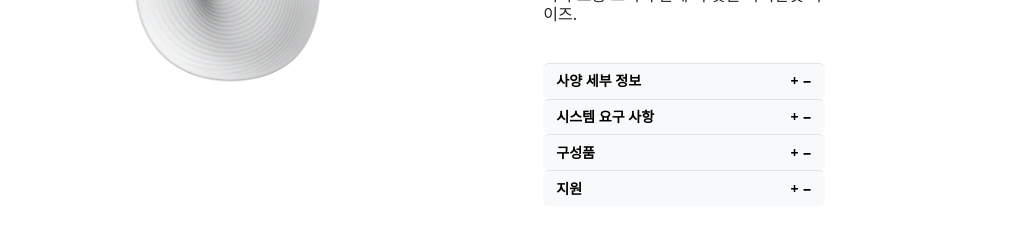
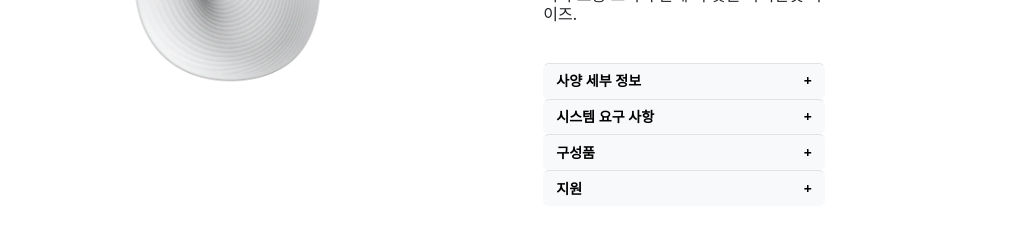
Before and after one commit to sododuk32/shop, a Next.js app: page /goods/0101864 in a window 1280 px wide. Shown: the part 366-600 px from the top of the page, without its empty margins (212-1226 px from the left). Built offline with nearby package versions, Linux system fonts and the light colour scheme.

Commit message:
collapese

```diff
--- a/pages/goods/[pid].tsx
+++ b/pages/goods/[pid].tsx
@@ -13,7 +13,10 @@ function Goods() {
 
   //pid가지고 서버에서 data가져와서 보여주기
   //오늘할것. pid로 보여줄 페이지 만들기,로그인 페이지만들기
-  const [open, setOpen] = useState(false);
+  const [openpreciseInfo, setpreciseInfo] = useState(false);
+  const [opensystemReq, setopensystemReq] = useState(false);
+  const [openintegrement, setopenintegrement] = useState(false);
+  const [opensupport, setopensupport] = useState(false);
 
   return (
     <div>
@@ -37,48 +40,58 @@ function Goods() {
           </h3>
           <section className={styles.infoselect}>
             <div>
-              <Button className={`${styles.preciseInfo} ${'btn-light'}`} onClick={() => setOpen(!open)} aria-controls="ssss" aria-expanded={open}>
+              <Button
+                className={`${styles.preciseInfo} ${'btn-light'}`}
+                onClick={() => setpreciseInfo(!openpreciseInfo)}
+                aria-controls="ssss"
+                aria-expanded={openpreciseInfo}
+              >
                 <span>사양 세부 정보</span>
-                <span>&#43; &#8722;</span>
+                <span>&#43;</span>
               </Button>
-              <Collapse in={open}>
+              <Collapse in={openpreciseInfo}>
                 <div id="ssss">sfd</div>
               </Collapse>
             </div>
             <div>
               <Button
                 className={`${styles.systemReq} ${'btn-light'}`}
-                onClick={() => setOpen(!open)}
+                onClick={() => setopensystemReq(!opensystemReq)}
                 aria-controls="example-collapse-text"
-                aria-expanded={open}
+                aria-expanded={opensystemReq}
               >
                 <span>시스템 요구 사항</span>
-                <span>&#43; &#8722;</span>
+                <span>&#43;</span>
               </Button>
-              <Collapse in={open}>
+              <Collapse in={opensystemReq}>
                 <div id="ssss">sfd</div>
               </Collapse>
             </div>
             <div>
               <Button
                 className={`${styles.integrement} ${'btn-light'}`}
-                onClick={() => setOpen(!open)}
+                onClick={() => setopenintegrement(!openintegrement)}
                 aria-controls="example-collapse-text"
-                aria-expanded={open}
+                aria-expanded={openintegrement}
               >
                 <span>구성품</span>
-                <span>&#43; &#8722;</span>
+                <span>&#43;</span>
               </Button>
-              <Collapse in={open}>
+              <Collapse in={openintegrement}>
                 <div id="ssss">sfd</div>
               </Collapse>
             </div>
             <div>
-              <Button className={`${styles.support} ${'btn-light'}`} onClick={() => setOpen(!open)} aria-controls="example-collapse-text" aria-expanded={open}>
+              <Button
+                className={`${styles.systemReq} ${'btn-light'}`}
+                onClick={() => setopensupport(!opensupport)}
+                aria-controls="example-collapse-text"
+                aria-expanded={opensupport}
+              >
                 <span>지원</span>
-                <span>&#43; &#8722;</span>
+                <span>&#43;</span>
               </Button>
-              <Collapse in={open}>
+              <Collapse in={opensystemReq}>
                 <div id="ssss">sfd</div>
               </Collapse>
             </div>
```
